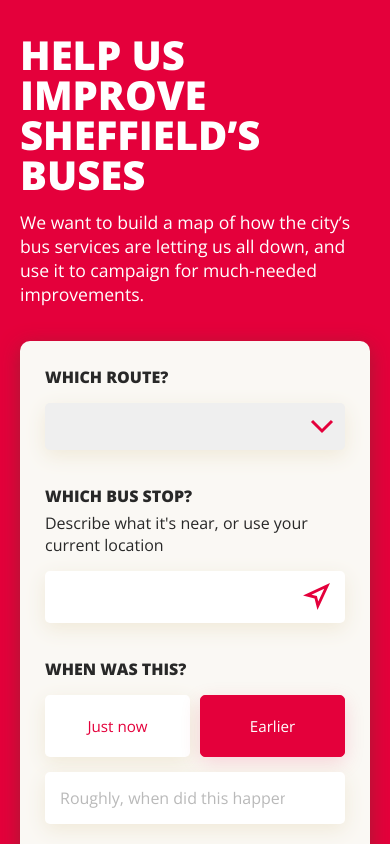
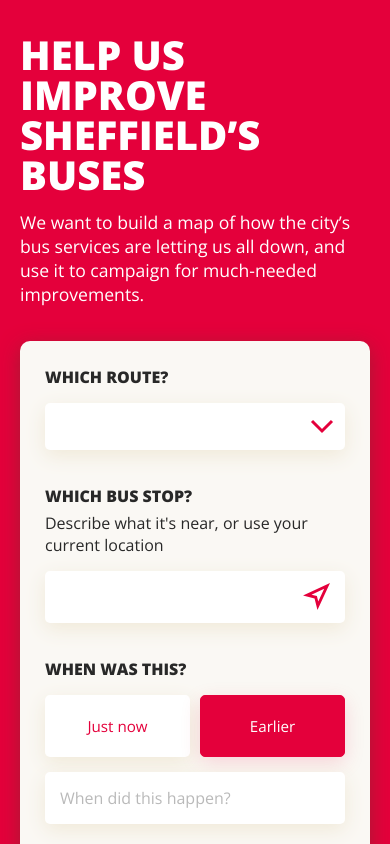
Before and after one commit to jhackett1/report-a-bus-problem, a React (Create React App) app: page / in a window 390 px wide. Both pictures are taken after a click on the label "Earlier". Shown: the top 844 px of the page. Built offline with nearby package versions, Linux system fonts and the light colour scheme.

Commit message:
fix mobile display bugs

```diff
--- a/src/components/RouteQuestion/index.jsx
+++ b/src/components/RouteQuestion/index.jsx
@@ -8,6 +8,7 @@
 `
 
 const Select = styled.select`
+    background: ${theme.white};
     padding: 15px;
     box-shadow: 0px 6px 20px ${theme.paleShadow};
     color: ${theme.black};
--- a/src/components/WhenQuestion/index.jsx
+++ b/src/components/WhenQuestion/index.jsx
@@ -88,7 +88,6 @@
 
 const TextInput = styled.input`
     padding: 15px;
-    padding-right: 60px;
     box-shadow: 0px 6px 20px ${theme.paleShadow};
     color: ${theme.black};
     width: 100%;
@@ -158,7 +157,7 @@
                 <TextInput
                 value={value}
                 onChange={e => onChange(e.target.value)}
-                placeholder="Roughly, when did this happen?"
+                placeholder="When did this happen?"
             />
             }
         </Outer>
```
Also changed, not shown: public/manifest.json.
